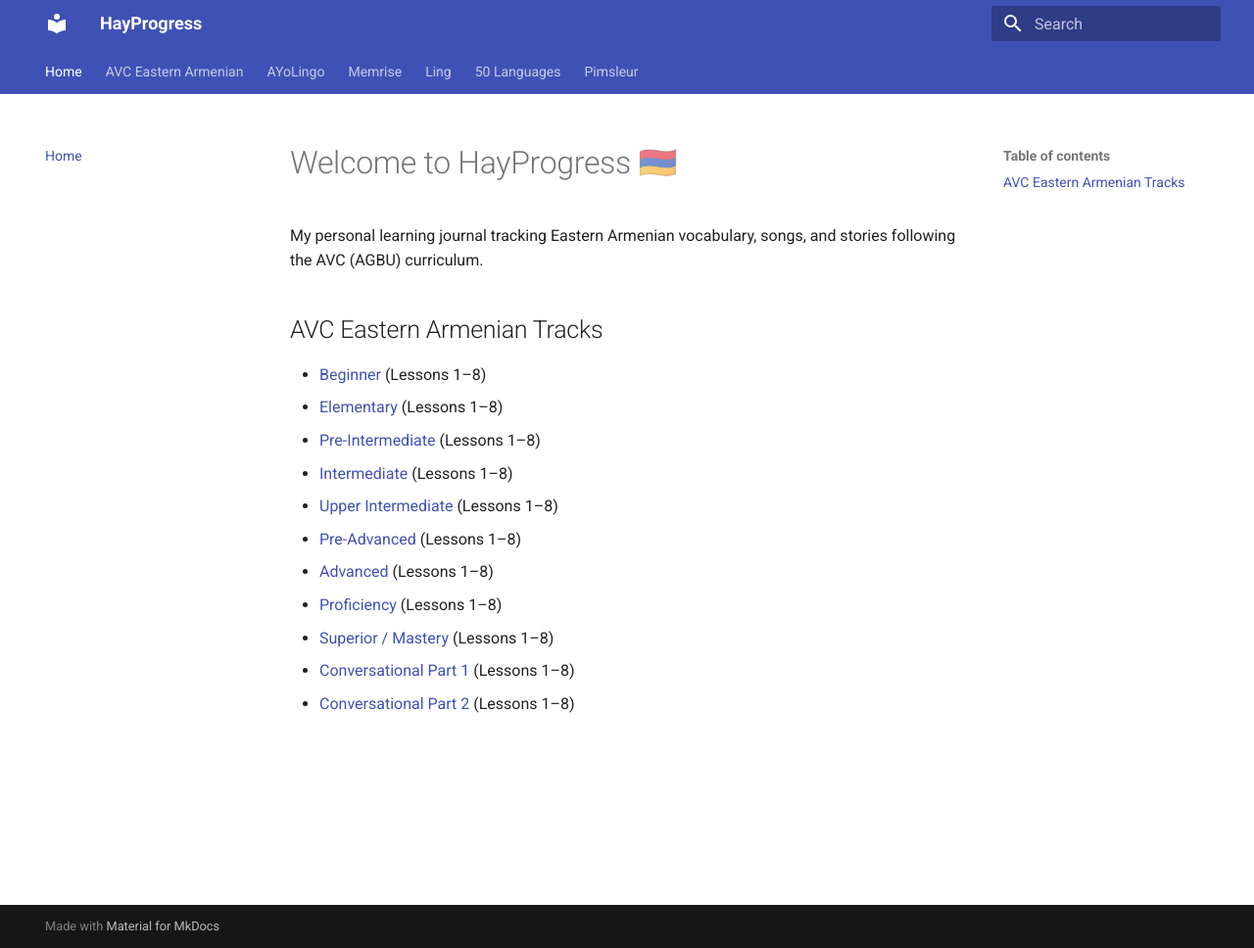
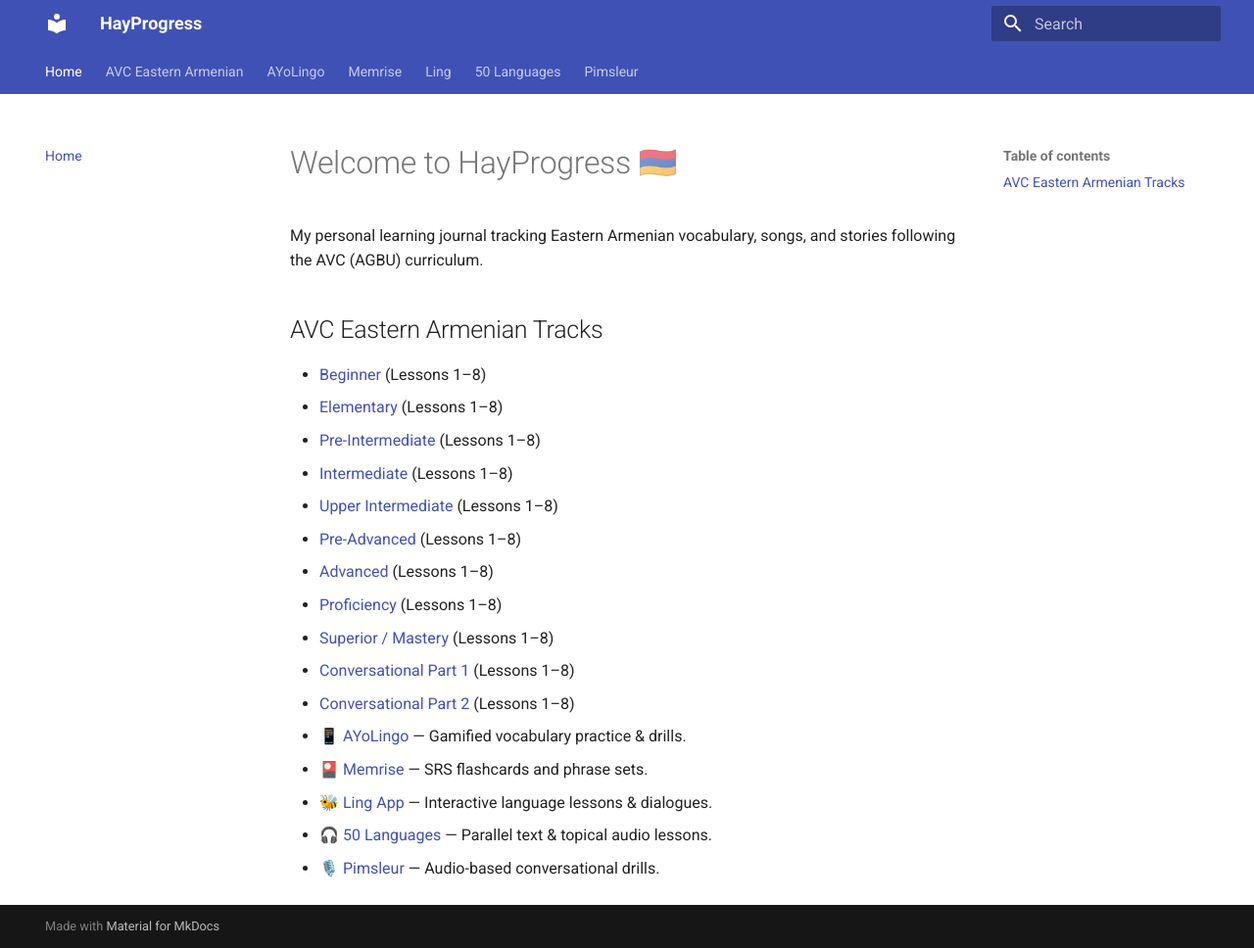
Before and after one commit to Hayprogress/Hayprogress, an MkDocs documentation site: the page built from docs/index.md, in a window 1280 px wide and 968 px high. Shown: the whole window at 98% size. Built offline with MkDocs 1.6.1 and Material for MkDocs 9.7.7, drawn with Linux system fonts in a browser that asks for light colours.

Commit message:
Update index.md

```diff
--- a/docs/index.md
+++ b/docs/index.md
@@ -15,3 +15,8 @@
 * [Superior / Mastery](avc/superior-mastery/index.md) (Lessons 1–8)
 * [Conversational Part 1](avc/conversational-1/index.md) (Lessons 1–8)
 * [Conversational Part 2](avc/conversational-2/index.md) (Lessons 1–8)
+* [📱 AYoLingo](ayolingo/index.md) — Gamified vocabulary practice & drills.
+* [🎴 Memrise](memrise/index.md) — SRS flashcards and phrase sets.
+* [🐝 Ling App](ling/index.md) — Interactive language lessons & dialogues.
+* [🎧 50 Languages](50-languages/index.md) — Parallel text & topical audio lessons.
+* [🎙️ Pimsleur](pimsleur/index.md) — Audio-based conversational drills.
```
